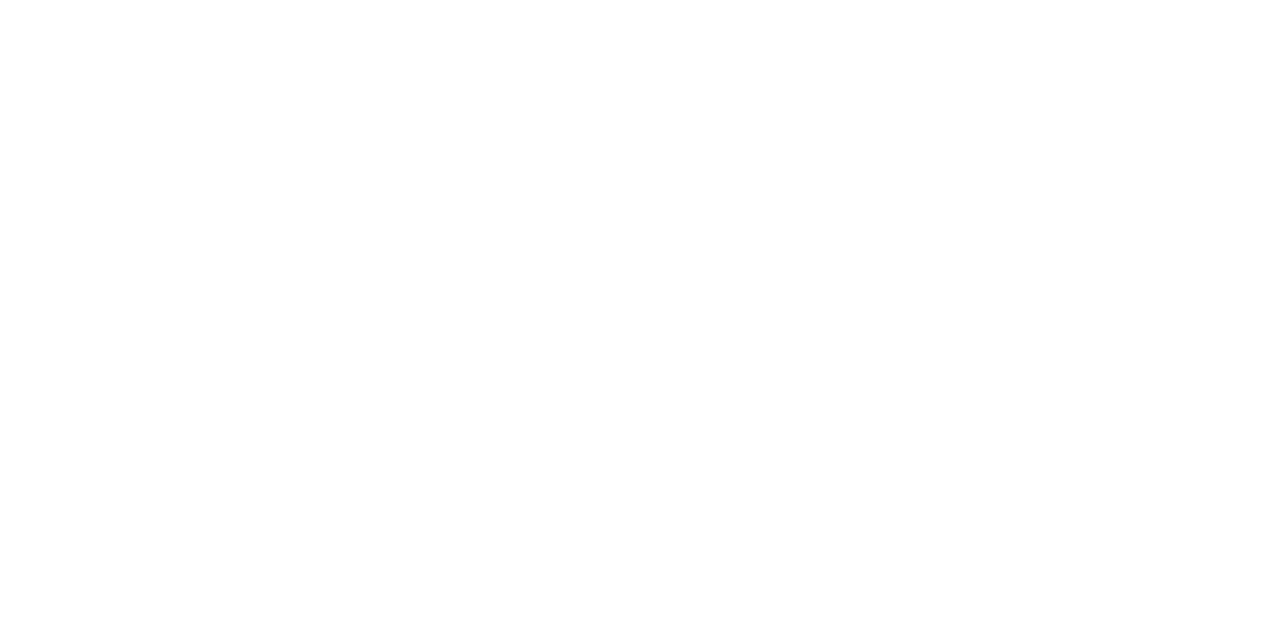
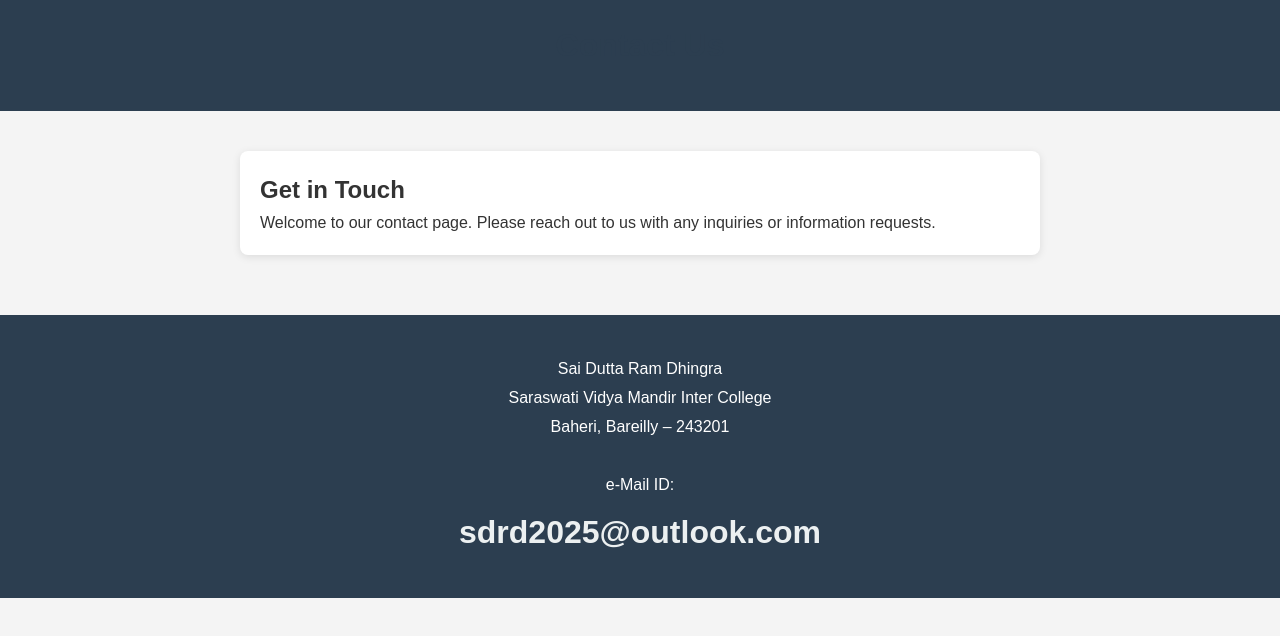
Before and after one commit to rameshgangwar/sdrd, a plain HTML site: page contact.html in a window 1280 px wide. Drawn offline with Linux system fonts and the light colour scheme.

Commit message:
Add contact details.

```diff
--- a/contact.html
+++ b/contact.html
@@ -0,0 +1,106 @@
+<!DOCTYPE html>
+<html lang="en">
+<head>
+    <meta charset="UTF-8">
+    <meta name="viewport" content="width=device-width, initial-scale=1.0">
+    <title>Contact - SDRD</title>
+    <style>
+        * {
+            margin: 0;
+            padding: 0;
+            box-sizing: border-box;
+        }
+
+        body {
+            font-family: Arial, sans-serif;
+            line-height: 1.6;
+            color: #333;
+            background-color: #f4f4f4;
+        }
+
+        header {
+            background-color: #2c3e50;
+            color: white;
+            padding: 20px;
+            text-align: center;
+        }
+
+        main {
+            max-width: 800px;
+            margin: 40px auto;
+            padding: 20px;
+            background-color: white;
+            border-radius: 8px;
+            box-shadow: 0 2px 8px rgba(0, 0, 0, 0.1);
+        }
+
+        h1 {
+            margin-bottom: 20px;
+            color: #2c3e50;
+        }
+
+        footer {
+            background-color: #2c3e50;
+            color: white;
+            padding: 40px 20px;
+            text-align: center;
+            margin-top: 60px;
+        }
+
+        .organization-info {
+            line-height: 1.8;
+            margin-bottom: 30px;
+            font-size: 16px;
+        }
+
+        .email-section {
+            margin-top: 20px;
+        }
+
+        .email-label {
+            font-size: 16px;
+            margin-bottom: 10px;
+        }
+
+        .email-address {
+            font-size: 32px;
+            font-weight: bold;
+            color: #2c3e50;
+        }
+
+        footer a {
+            color: #ecf0f1;
+            text-decoration: none;
+        }
+
+        footer a:hover {
+            text-decoration: underline;
+        }
+    </style>
+</head>
+<body>
+    <header>
+        <h1>Contact Us</h1>
+    </header>
+
+    <main>
+        <section>
+            <h2>Get in Touch</h2>
+            <p>Welcome to our contact page. Please reach out to us with any inquiries or information requests.</p>
+        </section>
+    </main>
+
+    <footer>
+        <div class="organization-info">
+            <p>Sai Dutta Ram Dhingra</p>
+            <p>Saraswati Vidya Mandir Inter College</p>
+            <p>Baheri, Bareilly – 243201</p>
+        </div>
+
+        <div class="email-section">
+            <div class="email-label">e-Mail ID:</div>
+            <div class="email-address"><a href="mailto:sdrd2025@outlook.com">sdrd2025@outlook.com</a></div>
+        </div>
+    </footer>
+</body>
+</html>
```
Also changed, not shown: index.html (+1 -0 lines), students.html (added), 1 other file.
